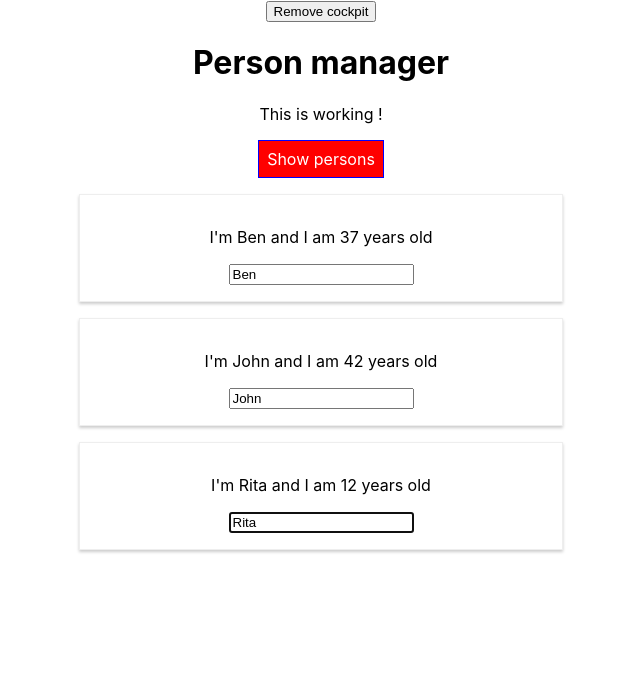
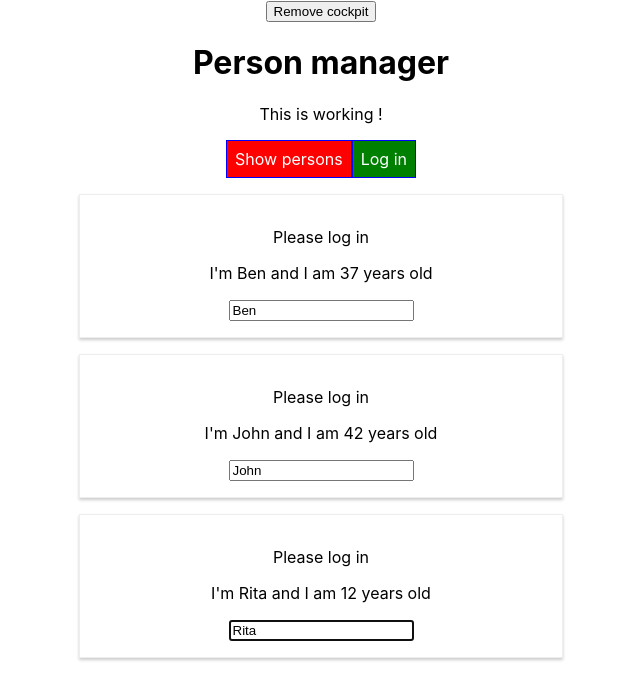
Before and after one commit to BenCRX/react-complete-guide, a React (Create React App) app: page / in a window 1280 px wide. Shown: the top 700 px of the page, without its empty margins (319-959 px from the left). Built offline with nearby package versions, Linux system fonts and the light colour scheme.

Commit message:
113 Finished - Using the Context API

```diff
--- a/src/components/Cockpit/Cockpit.js
+++ b/src/components/Cockpit/Cockpit.js
@@ -1,5 +1,6 @@
 import React, { useEffect, useRef } from "react";
 import style from "./Cockpit.module.css";
+import AuthContext from "../../context/auth-context";
 
 const Cockpit = (props) =>
 {
@@ -46,6 +47,9 @@
       <button ref={toggleBtnRef} className={btnStyle} onClick={props.clicked}>
         Show persons
       </button>
+      <AuthContext.Consumer>
+        {(context) => <button onClick={context.authentication}>Log in</button>}
+      </AuthContext.Consumer>
     </div>
   );
 };
--- a/src/components/Persons/Person/Person.js
+++ b/src/components/Persons/Person/Person.js
@@ -3,6 +3,7 @@
 import withClass from "../../../hoc/withClass";
 import Auxiliary from "../../../hoc/Auxiliary";
 import PropTypes from "prop-types";
+import AuthContext from "../../../context/auth-context";
 
 class Person extends Component
 {
@@ -26,6 +27,10 @@
     // You should usually have a parent element when you return some JSX but alternatively you can use React.Fragment instead of the Auxiliary HOC we created earlier to do the job (and instead of a div)
     return (
       <Auxiliary>
+        <AuthContext.Consumer>
+          {(context) =>context.authenticated ? <p>Authenticated</p> : <p>Please log in</p>}
+        </AuthContext.Consumer>
+
         <p key="i1" onClick={this.props.onClick}>
           I'm {this.props.name} and I am {this.props.age} years old
         </p>
--- a/src/containers/App.js
+++ b/src/containers/App.js
@@ -3,6 +3,7 @@
 import Persons from "../components/Persons/Persons";
 import style from "./App.module.css";
 import withClass from "../hoc/withClass";
+import AuthContext from "../context/auth-context";
 
 class App extends Component
 {
@@ -21,6 +22,7 @@
     showPersons: false,
     showCockpit: true,
     changeCounter: 0,
+    authenticated: false,
   };
 
   static getDerivedStateFromProps(props, state)
@@ -84,6 +86,11 @@
     this.setState({ showPersons: !doesShow });
   };
 
+  handleAuthentication = () =>
+  {
+    this.setState({ authenticated: true });
+  };
+
   render()
   {
     console.log("[App.js] render");
@@ -97,10 +104,12 @@
           persons={this.state.persons}
           clicked={this.handleDeletePerson}
           changed={this.handleOnChangeName}
+          isAuthenticated={this.state.authenticated}
         />
       );
     }
 
+    // AuthContext Providers and Consumers are a way to pass data through specific components without having to pass that data through each component in the line. In this example with pass data to the Person component without passing that data through the Persons component
     return (
       <div>
         <button
@@ -111,6 +120,12 @@
         >
           Remove cockpit
         </button>
+        <AuthContext.Provider
+          value={{
+            authenticated: this.state.authenticated,
+            authentication: this.handleAuthentication,
+          }}
+        >
           {this.state.showCockpit ? (
             <Cockpit
               appTitle={this.props.appTitle}
@@ -120,6 +135,7 @@
             />
           ) : null}
           {persons}
+        </AuthContext.Provider>
       </div>
     );
   }
--- /dev/null
+++ b/src/context/auth-context.js
@@ -0,0 +1,8 @@
+import React from "react";
+
+const AuthContext = React.createContext({
+    authenticated: false,
+    authentication: () => { }
+});
+
+export default AuthContext;
```
Lines whose indentation alone changed are shown as unchanged.
